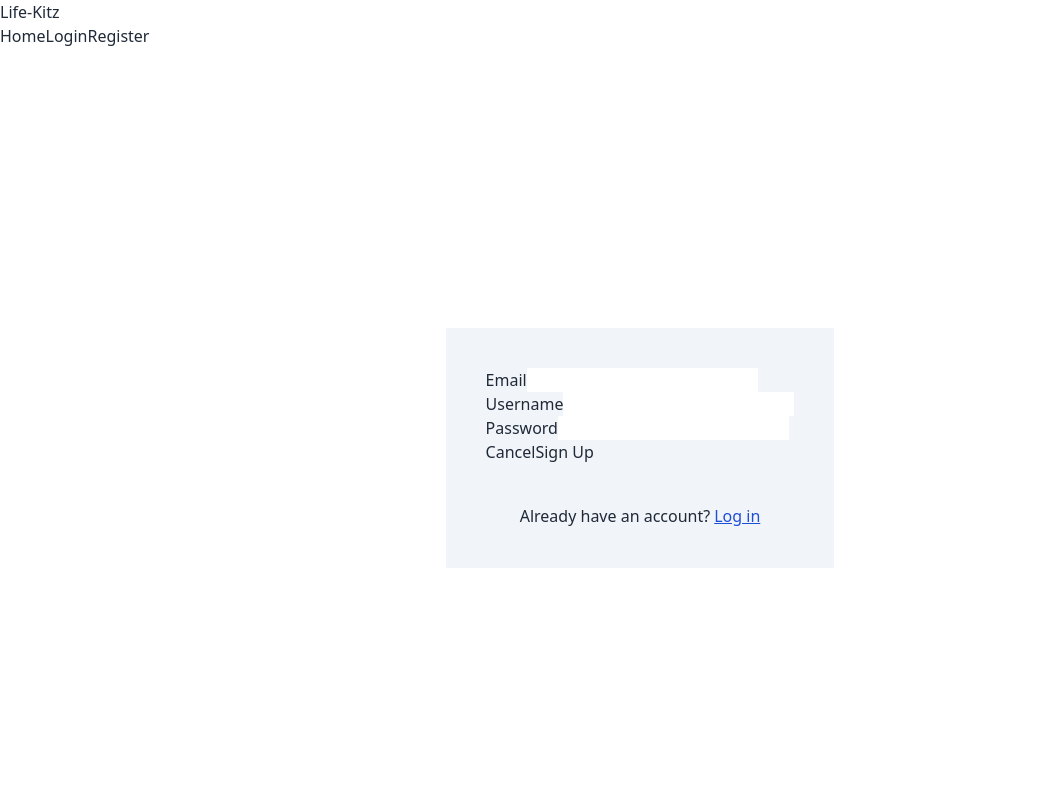
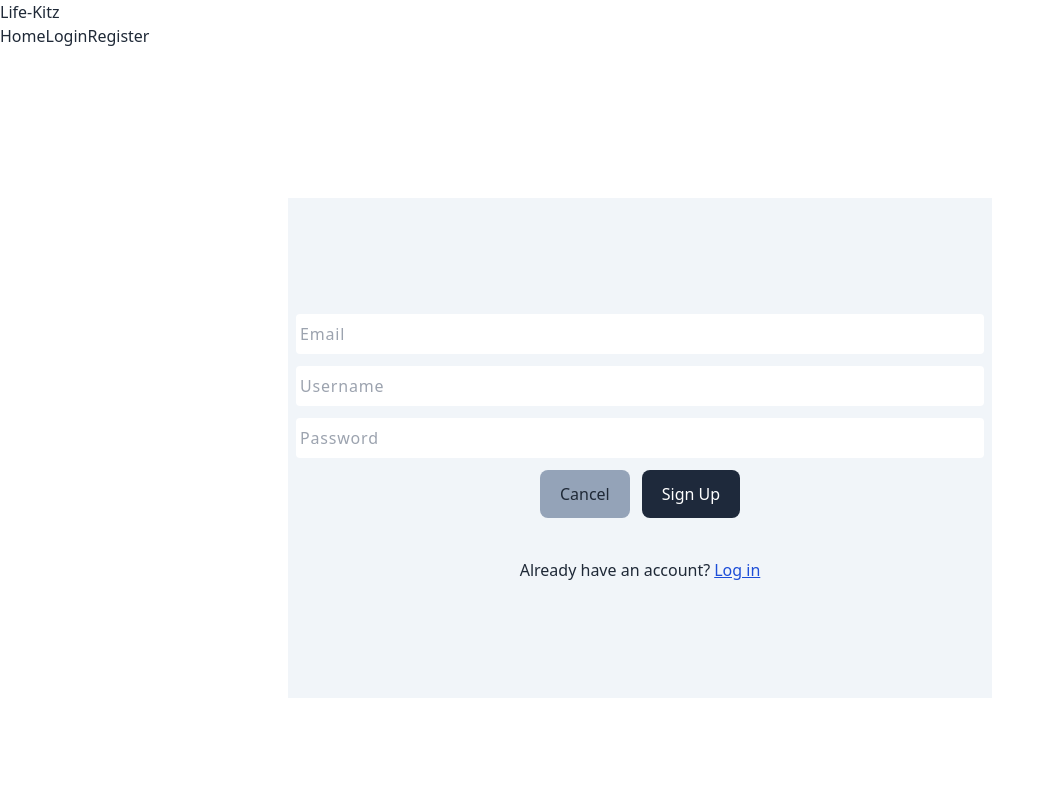
Before and after one commit to mdubelbeis/life-kitz, a Next.js app in the folder frontend/: page /signup in a window 1280 px wide. Shown: the top 800 px of the page, without its empty margins (0-1054 px from the left). Built offline with nearby package versions, Linux system fonts and the light colour scheme.

Commit message:
created required files and components for SignUp and Login to work

```diff
--- a/frontend/components/ui/FormWrapper.tsx
+++ /dev/null
@@ -1,13 +0,0 @@
-interface FormWrapperProps {
-  children: React.ReactNode;
-}
-
-const FormWrapper: React.FC<FormWrapperProps> = ({ children }) => {
-  return (
-    <section className="flex h-screen w-screen items-center justify-center bg-white">
-      <div className="h-6/12 bg-slate-100 p-10">{children}</div>
-    </section>
-  );
-};
-
-export default FormWrapper;
--- a/frontend/components/ui/LoginForm.tsx
+++ b/frontend/components/ui/LoginForm.tsx
@@ -1,21 +1,35 @@
 import Link from 'next/link';
+import AuthFormWrapper from '../auth/AuthFormWrapper';
+import Button from './Button';
 
 const LoginForm: React.FC = () => {
   return (
-    <form>
-      <div>
-        <label htmlFor="email">Email</label>
-        <input type="email" id="email" />
+    <AuthFormWrapper>
+      <label htmlFor="email">
+        <input
+          type="email"
+          id="email"
+          placeholder="Email"
+          className="w-full rounded px-1 py-2 tracking-wider"
+        />
+      </label>
+
+      <label htmlFor="password">
+        <input
+          type="password"
+          id="password"
+          placeholder="Password"
+          className="w-full rounded px-1 py-2 tracking-wider"
+        />
+      </label>
+
+      <div className="flex items-center justify-center gap-3">
+        <Link href="/">
+          <Button type="button">Cancel</Button>
+        </Link>
+        <Button type="submit">Login</Button>
       </div>
-      <div>
-        <label htmlFor="password">Password</label>
-        <input type="password" id="password" />
-      </div>
-      <div>
-        <Link href="/">Cancel</Link>
-        <button type="submit">Login</button>
-      </div>
-    </form>
+    </AuthFormWrapper>
   );
 };
 
--- a/frontend/components/ui/SignUpForm.tsx
+++ b/frontend/components/ui/SignUpForm.tsx
@@ -1,24 +1,43 @@
+import Link from 'next/link';
+import AuthFormWrapper from '../auth/AuthFormWrapper';
+import Button from './Button';
+
 const SignUpForm: React.FC = () => {
   return (
     // Form with email, username, and password fields
-    <form>
-      <div>
-        <label htmlFor="email">Email</label>
-        <input type="email" id="email" />
+    <AuthFormWrapper>
+      <label htmlFor="email">
+        <input
+          type="email"
+          id="email"
+          placeholder="Email"
+          className="w-full rounded px-1 py-2 tracking-wider"
+        />
+      </label>
+
+      <label htmlFor="username">
+        <input
+          type="text"
+          id="username"
+          placeholder="Username"
+          className="w-full rounded px-1 py-2 tracking-wider"
+        />
+      </label>
+      <label htmlFor="password">
+        <input
+          type="password"
+          id="password"
+          placeholder="Password"
+          className="w-full rounded px-1 py-2 tracking-wider"
+        />
+      </label>
+      <div className="flex items-center justify-center gap-3">
+        <Link href="/">
+          <Button type="button">Cancel</Button>
+        </Link>
+        <Button type="submit">Sign Up</Button>
       </div>
-      <div>
-        <label htmlFor="username">Username</label>
-        <input type="text" id="username" />
-      </div>
-      <div>
-        <label htmlFor="password">Password</label>
-        <input type="password" id="password" />
-      </div>
-      <div>
-        <button type="button">Cancel</button>
-        <button type="submit">Sign Up</button>
-      </div>
-    </form>
+    </AuthFormWrapper>
   );
 };
 
--- a/frontend/pages/login/index.tsx
+++ b/frontend/pages/login/index.tsx
@@ -1,5 +1,5 @@
 import Forms from '@/components/auth/Forms';
-import FormWrapper from '@/components/ui/FormWrapper';
+import FormWrapper from '@/components/ui/FormsWrapper';
 
 const Login: React.FC = () => {
   return (
--- a/frontend/pages/signup/index.tsx
+++ b/frontend/pages/signup/index.tsx
@@ -1,11 +1,11 @@
 import Forms from '@/components/auth/Forms';
-import FormWrapper from '@/components/ui/FormWrapper';
+import FormsWrapper from '@/components/ui/FormsWrapper';
 
 const SignUp: React.FC = () => {
   return (
-    <FormWrapper>
+    <FormsWrapper>
       <Forms />
-    </FormWrapper>
+    </FormsWrapper>
   );
 };
 
```
